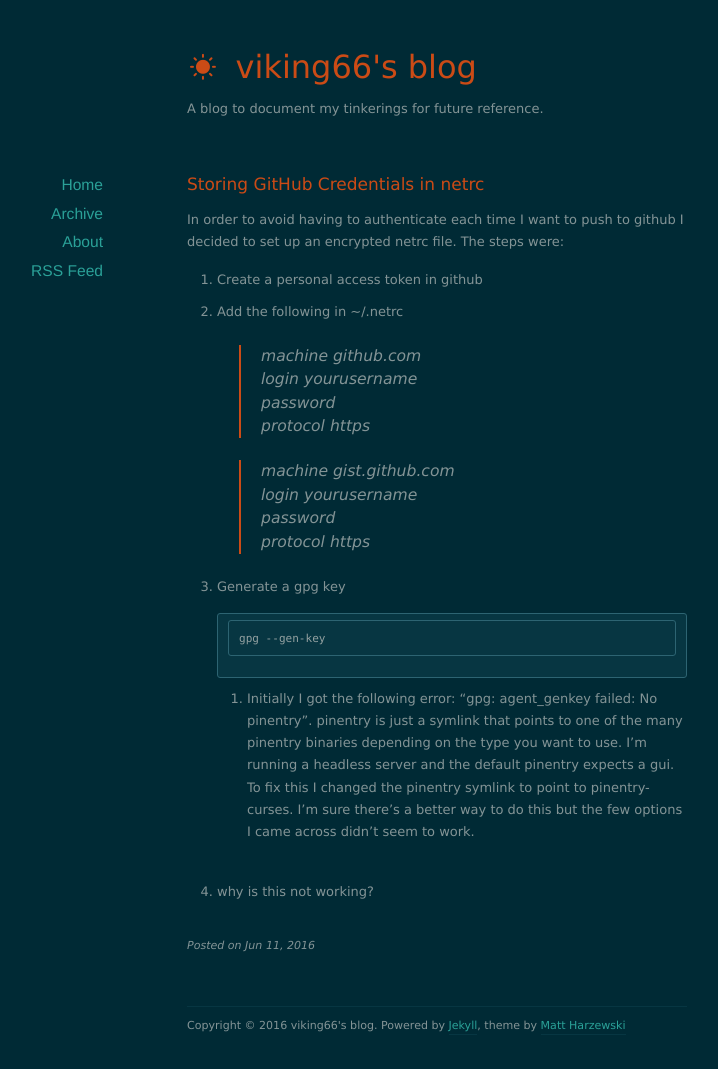
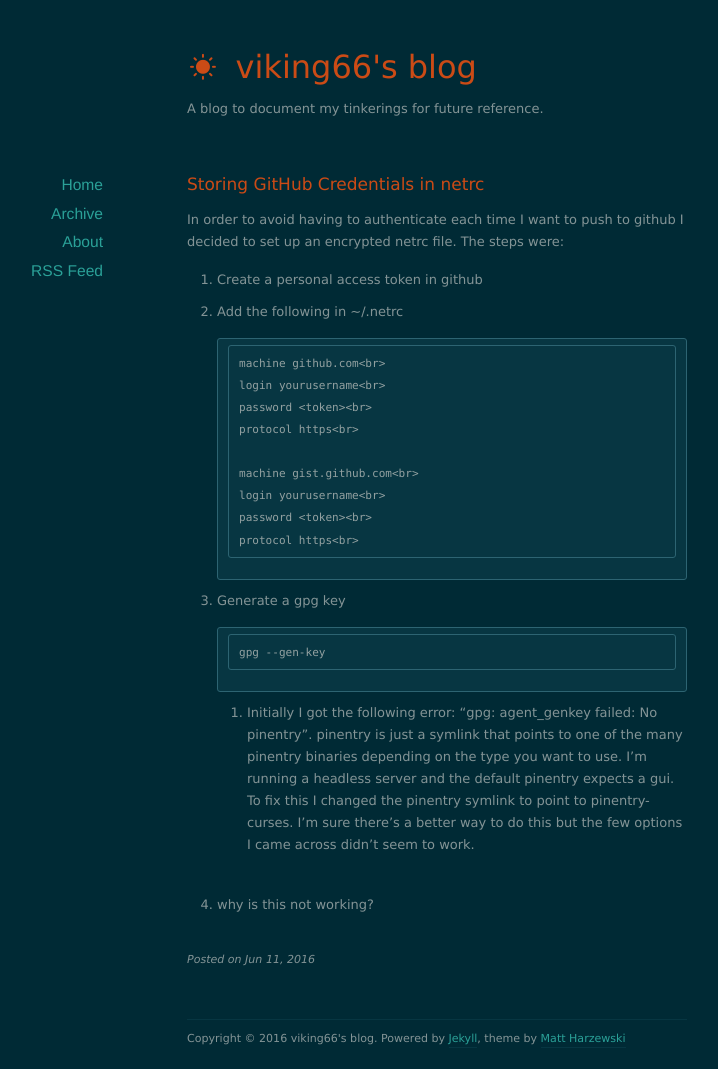
Before and after one commit to viking66/viking66.github.io, a Jekyll site: the page built from _posts/2016-06-11-storing-github-credentials-in-netrc.md, in a window 1280 px wide. Shown: the whole page, without its empty margins (203-921 px from the left). Built offline with Jekyll 4.4.1, drawn with Linux system fonts in a browser that asks for light colours; nearby versions of some CDN libraries.

Commit message:
Really fixing formatting this time!

````diff
--- a/_posts/2016-06-11-storing-github-credentials-in-netrc.md
+++ b/_posts/2016-06-11-storing-github-credentials-in-netrc.md
@@ -10,15 +10,17 @@ In order to avoid having to authenticate each time I want to push to github I de
 1. Create a personal access token in github
 2. Add the following in ~/.netrc
 
-    > machine github.com<br>
-    > login yourusername<br>
-    > password <token><br>
-    > protocol https<br>
+   ```
+   machine github.com<br>
+   login yourusername<br>
+   password <token><br>
+   protocol https<br>
 
-    > machine gist.github.com<br>
-    > login yourusername<br>
-    > password <token><br>
-    > protocol https<br>
+   machine gist.github.com<br>
+   login yourusername<br>
+   password <token><br>
+   protocol https<br>
+   ```
 
 3. Generate a gpg key
 
````
